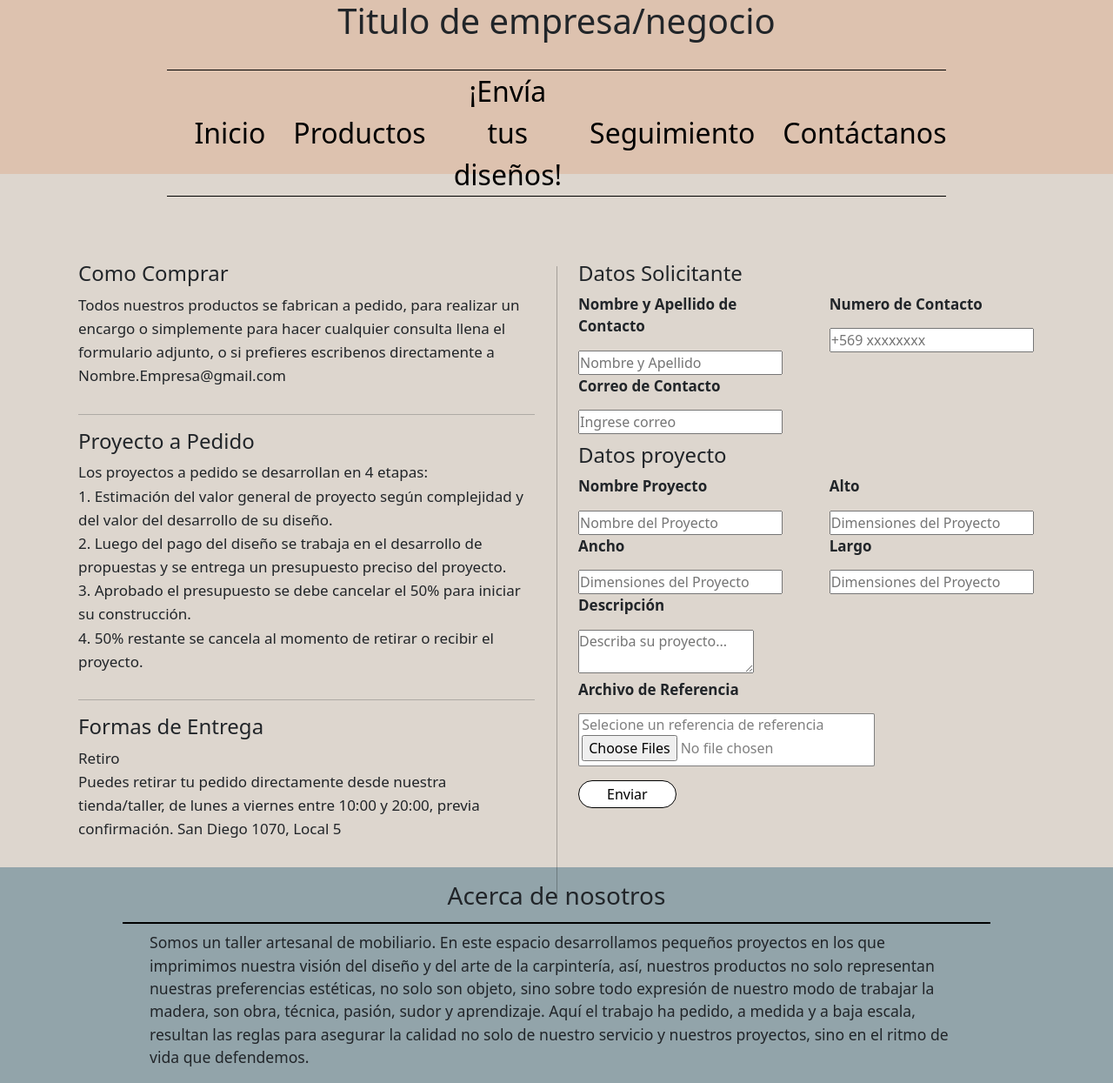
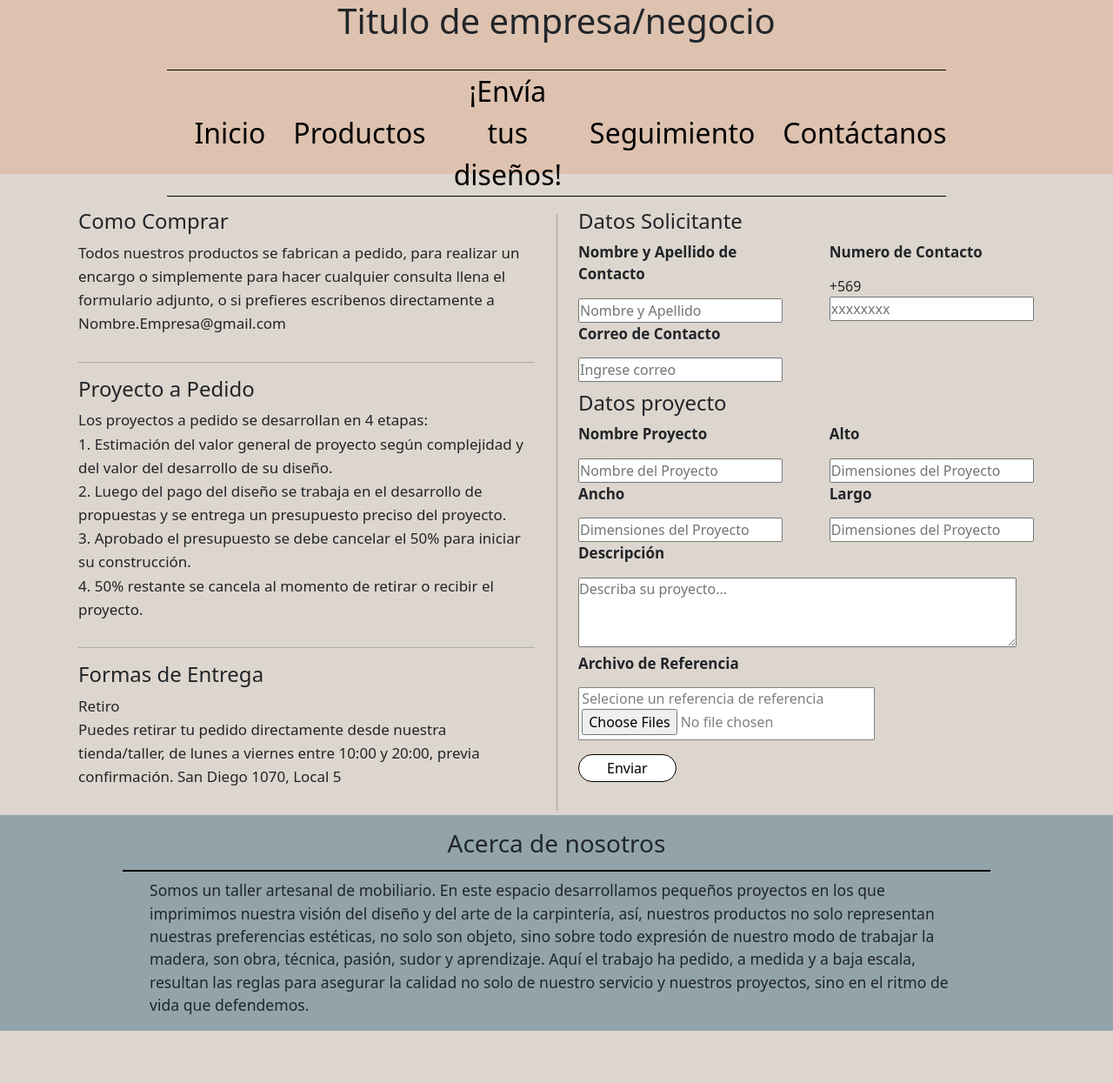
Before and after one commit to MrMonkey09/TiendaMuebles, a Django app: page /solicitud-diseno/ in a window 1280 px wide. Shown: the whole page at 87% size. After the commit the page ends 1185 px from the top, so only its background shows below. Run offline with Django 4.2, Linux system fonts and the light colour scheme.

Commit message:
cambios visuales html y css formularios

```diff
--- a/TiendaMuebles/static/css/style.css
+++ b/TiendaMuebles/static/css/style.css
@@ -124,7 +124,7 @@ footer span {
   display: grid;
   grid-template-columns: repeat(2, 1fr);
   grid-gap: 50px;
-  margin-top: 90px;
+  margin-top: 30px;
 }
 
 .container-form h2 {
@@ -160,6 +160,14 @@ footer span {
   align-items: center;
 }
 
+.input-asunto {
+  width: 100%;
+}
+
+.input-textarea {
+  width: 100%;
+  height: 5em;
+}
 
 /* envia tus diseños */
 .solicitud-diseños
@@ -168,37 +176,19 @@ footer span {
     flex-flow: row wrap;
     column-gap: 5%;
 }
-.input-nombre
-{
-    width: 50%;
 
-}
-.input-numero
-{
-    width: 45%
-}
-.input-correo
+.input-izquierda
 {
     width: 50%;
 }
 
-.input-nombreProyecto {
-  width: 50%;
+.input-derecha
+{
+    width: 45%
 }
 
-.input-alto {
-  width: 45%;
-}
-
-.input-ancho {
-  width: 50%;
-}
-
-.input-Largo {
-  width: 45%;
-}
-.Nombre-seccion {
-  width: 100%;
+.input-descripcion {
+  width: 96%;
 }
 
 .container-form h4 {
@@ -313,7 +303,7 @@ footer span {
 
 .vertical-line {
   border-left: thick solid #000;
-  height: 80ch;
+  height: 75ch;
   left: 50%;
   border-width: 0.5px;
   position: absolute;
--- a/TiendaMuebles/templates/solicitudDiseños/solicitudDiseños.html
+++ b/TiendaMuebles/templates/solicitudDiseños/solicitudDiseños.html
@@ -77,7 +77,7 @@
         <form>
           <div class="solicitud-diseños">
             <h4>Datos Solicitante</h4>
-            <div class="input-nombre">
+            <div class="input-izquierda">
               <a>Nombre y Apellido de Contacto</a>
               <input
                 type="text"
@@ -87,17 +87,18 @@
               />
             </div>
 
-            <div class="input-numero">
+            <div class="input-derecha">
               <a>Numero de Contacto</a>
+              <label for="numeroContacto">+569</label>
               <input
                 type="text"
                 name="numeroContacto"
-                placeholder="+569 xxxxxxxx"
+                placeholder="xxxxxxxx"
                 class="campo"
               />
             </div>
 
-            <div class="input-correo">
+            <div class="input-izquierda">
               <a>Correo de Contacto</a>
               <input
                 type="text"
@@ -107,7 +108,7 @@
               />
             </div>
             <h4>Datos proyecto</h4>
-            <div class="input-nombreProyecto">
+            <div class="input-izquierda">
               <a>Nombre Proyecto</a>
               <input
                 type="text"
@@ -117,7 +118,7 @@
               />
             </div>
 
-            <div class="input-alto">
+            <div class="input-derecha">
               <a>Alto</a>
               <input
                 type="text"
@@ -127,7 +128,7 @@
               />
             </div>
 
-            <div class="input-ancho">
+            <div class="input-izquierda">
               <a>Ancho</a>
               <input
                 type="text"
@@ -137,7 +138,7 @@
               />
             </div>
 
-            <div class="input-Largo">
+            <div class="input-derecha">
               <a>Largo</a>
               <input
                 type="text"
@@ -150,12 +151,13 @@
             <div class="input-descripcion">
               <a>Descripción</a>
               <textarea
+                class="input-textarea"
                 name="descripcion"
                 placeholder="Describa su proyecto..."
               ></textarea>
             </div>
 
-            <div class="input-referencia">
+            <div>
               <a>Archivo de Referencia</a>
               <div class="marco-archivo">
                 <label for="file">Selecione un referencia de referencia</label>
```
Also changed, not shown: TiendaMuebles/templates/contactanos/contactanos.html (+15 -13 lines).
